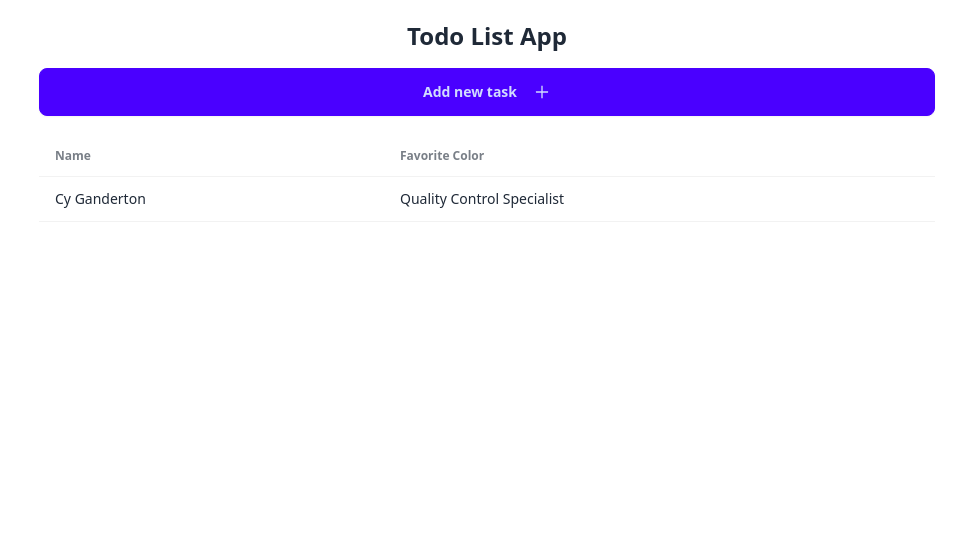
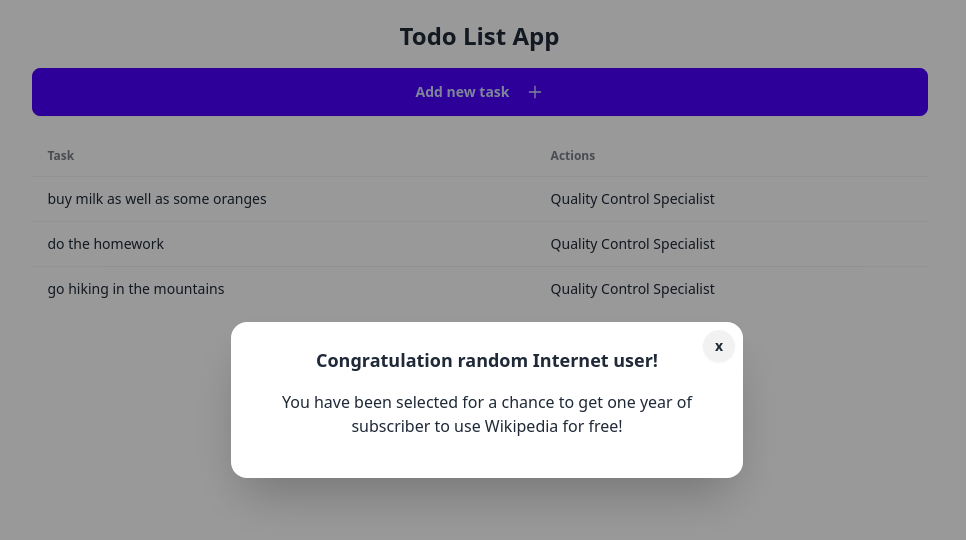
Before and after one commit to leovolwahsen/simple-todoapp, a Next.js app: page / in a window 1280 px wide. Shown: the top 540 px of the page, without its empty margins (153-1119 px from the left). Built offline with nearby package versions, Linux system fonts and the light colour scheme; data requests are answered from the project's data file.

Commit message:
Modal and Tasks added with styling

```diff
--- a/api.ts
+++ b/api.ts
@@ -1,4 +1,4 @@
-import { ITask } from "./types/task";
+import { ITask } from "./types/tasks";
 
 const baseUrl = 'http://localhost:3001';
 
--- a/app/components/AddTask.tsx
+++ b/app/components/AddTask.tsx
@@ -1,14 +1,16 @@
 import { AiOutlinePlus } from "react-icons/ai";
+import Modal from "./Modal";
 
 const AddTask = () => {
   return (
     <div>
       <button className="btn btn-primary w-full">Add new task
       <AiOutlinePlus
-      className="ml-2"
-      size={18}
-      />
+        className="ml-2"
+        size={18} />
       </button>
+
+      <Modal />
     </div>
   )
 }
--- /dev/null
+++ b/app/components/Modal.tsx
@@ -0,0 +1,22 @@
+
+const Modal = () => {
+    return (
+        <div className="modal modal-open">
+            <div className="modal-box relative">
+                <label
+                    htmlFor="my-modal-3"
+                    className="btn btn-sm btn-circle absolute right-2 top-2">
+                    x
+                </label>
+                <h3 className="text-lg font-bold">
+                    Congratulation random Internet user!
+                </h3>
+                <p className="py-4">
+                    You have been selected for a chance to get one year of subscriber to use Wikipedia for free!
+                </p>
+            </div>
+        </div>
+    )
+}
+
+export default Modal
--- /dev/null
+++ b/app/components/Task.tsx
@@ -0,0 +1,16 @@
+import { ITask } from "@/types/tasks";
+
+interface TaskProps {
+  task: ITask
+}
+
+const Task: React.FC<TaskProps> = ({ task }) => {
+  return (
+    <tr key={task.id}>
+      <td>{task.text}</td>
+      <td>Quality Control Specialist</td>
+    </tr>
+  )
+}
+
+export default Task;
--- a/app/components/TodoList.tsx
+++ b/app/components/TodoList.tsx
@@ -1,20 +1,24 @@
-function TodoList() {
+import { ITask } from "@/types/tasks"
+import React from "react";
+import Task from "./Task";
+
+interface TodoListProps {
+    tasks: ITask[]
+}
+
+const TodoList: React.FC<TodoListProps> = ({ tasks }) => {
     return (
         <div className="overflow-x-auto">
             <table className="table">
                 {/* head */}
                 <thead>
                     <tr>
-                        <th>Name</th>
-                        <th>Favorite Color</th>
+                        <th>Task</th>
+                        <th>Actions</th>
                     </tr>
                 </thead>
                 <tbody>
-                    {/* row 1 */}
-                    <tr>
-                        <td>Cy Ganderton</td>
-                        <td>Quality Control Specialist</td>
-                    </tr>
+                    {tasks.map((task) => <Task key={task.id} task={task} />)}
                 </tbody>
             </table>
         </div>
--- a/app/page.tsx
+++ b/app/page.tsx
@@ -11,7 +11,7 @@ export default async function Home() {
       <h1 className="text-2xl font-bold">Todo List App</h1>
       <AddTask />
      </div>
-     <TodoList />
+     <TodoList tasks={tasks} />
     </main>
   )
 }
```
Also changed, not shown: types/tasks.ts (renamed from types/task.ts).
